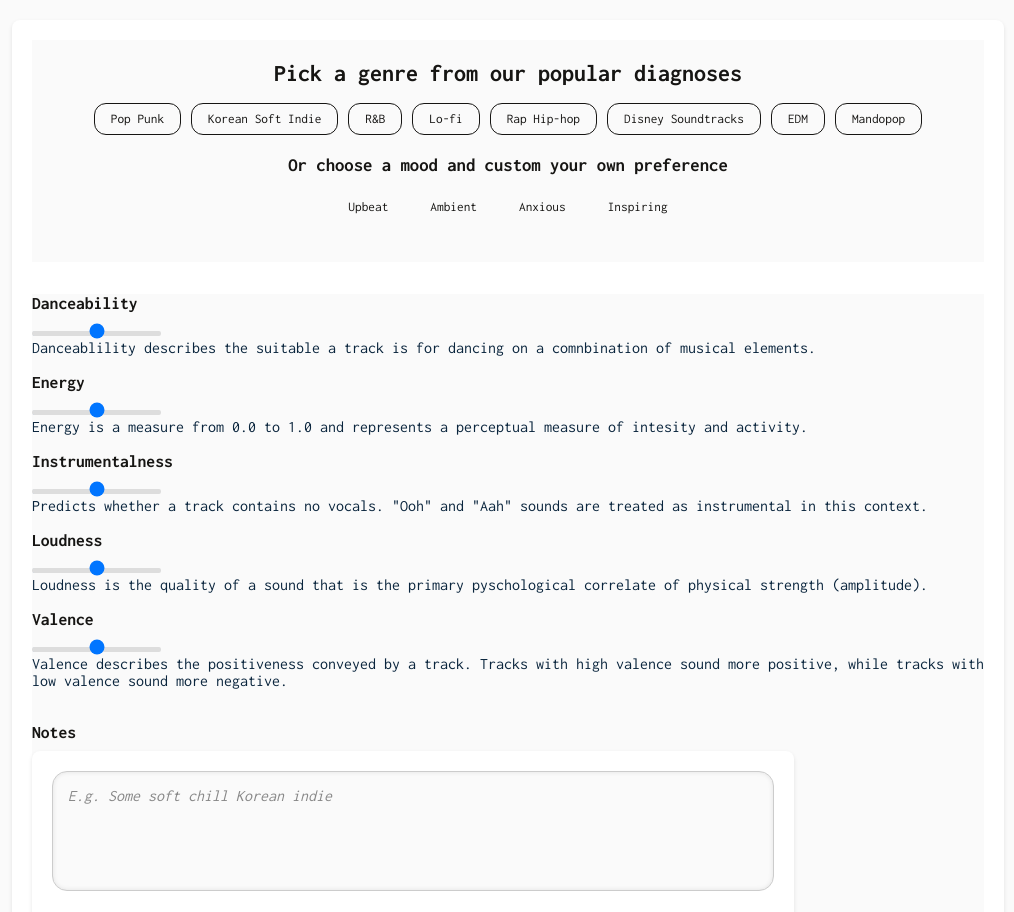
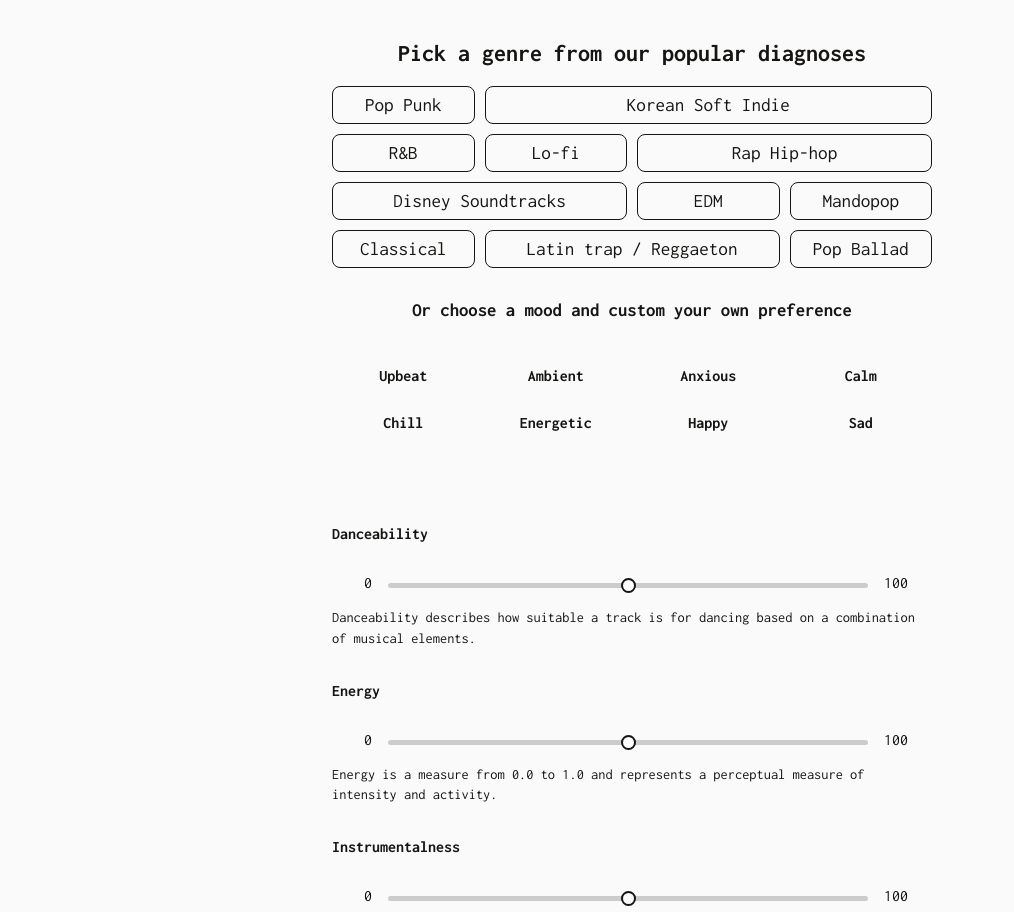
Before and after one commit to ashton15022002/UI-Resonance, a React (Vite) app: page /input in a window 1280 px wide. Shown: the top 912 px of the page, without its empty margins (8-1022 px from the left). Built offline with nearby package versions, Linux system fonts and the light colour scheme.

Commit message:
updated changes

```diff
--- a/src/assets/css/Input.css
+++ b/src/assets/css/Input.css
@@ -1,24 +1,18 @@
 .input-page {
   display: flex;
+  flex-direction: column;
   align-items: center;
   padding: 20px;
 }
-
-.input-container {
-  width: 100vw;
-  background-color: #fff;
-  padding: 20px;
-  border-radius: 8px;
-  box-shadow: 0 2px 4px rgba(0, 0, 0, 0.1);
+.title {
+  margin-bottom: 20px;
 }
-
 .container {
   max-width: 800px;
   margin: 0 auto;
   padding: 20px;
   text-align: center;
 }
-
 .btn-group {
   display: flex;
   flex-wrap: wrap;
@@ -27,7 +21,8 @@
   margin-bottom: 20px;
 }
 
-.btn-primary,
+
+/* .btn-primary,
 .btn-submit {
   display: flex;
   background-color: #fafafa;
@@ -64,88 +59,42 @@ label {
   font-size: 1.1rem;
   margin-bottom: 10px;
   text-align: left;
-}
+} */
 .info {
   font-display: block;
   color: #0a253d;
   font-size: 1rem;
 }
+
 .slider-container {
-  margin-bottom: 20px;
-}
-/* Styling the slider track */
-.slider::-webkit-slider-runnable-track {
-  width: 100%;
-  height: 5px;
-  background: #ddd; /* Light grey track */
-  border-radius: 2px;
-}
+  display: flex;
+  width: 800px;
 
-.slider::-moz-range-track {
-  width: 100%;
-  height: 4px;
-  background: #ddd;
-  border-radius: 2px;
-}
-
-.slider::-ms-track {
-  width: 100%;
-  height: 100px;
-  background: #ddd;
-  border-radius: 2px;
-}
-
-/* Styling the slider thumb */
-.slider::-webkit-slider-thumb {
-  -webkit-appearance: none;
-  appearance: none;
-  width: 20px; /* Width of the slider thumb */
-  height: 20px; /* Height of the slider thumb */
-  background: #fff; /* White thumb */
-  border: 1px solid #000; /* Black border */
-  border-radius: 50%; /* Make it circular */
-  cursor: pointer;
-  margin-top: -8px; /* Centers the thumb on the track */
-}
-
-.slider::-moz-range-thumb {
-  width: 10px;
-  height: 20px;
-  background: #fff;
-  border: 1px solid #000;
-  border-radius: 50%;
-  cursor: pointer;
-}
-
-.slider::-ms-thumb {
-  width: 20px;
-  height: 20px;
-  background: #fff;
-  border: 1px solid #000;
-  border-radius: 50%;
-  cursor: pointer;
-}
-
-
-.slider-value {
-  display: flex;
-  justify-content: space-between;
-}
-
-.slider-label {
-  text-align: center;
-  font-style: italic;
-}
-
-.input-container {
-  width: 80%;
   flex-direction: column;
   align-items: center;
+
 }
-
-textarea#notes {
+Slider {
+scale: 1.5;
+}
+.note{
+  display: flex;
+  flex-direction: column;
+  align-items: left;
+  justify-items: center;
+  width: 800px;
+}
+.btn-submit {
+  display: flex;
+  background-color: #fafafa;
+  color: var(--text-color);
+  border: solid 1px var(--text-color);
+  border-radius: 0.75rem;
+  padding: 0.5rem 1rem;
+}
+/* textarea#notes {
   width: 100%;
-  height: 120px;
+  height: auto;
   border: 1px solid #ccc;
   border-radius: 15px;
   padding: 15px;
@@ -156,8 +105,7 @@ textarea#notes {
   box-sizing: border-box;
   margin-bottom: 20px;
 }
-
 textarea#notes::placeholder {
   color: #888;
   font-style: italic;
-}
+} */
--- a/src/assets/css/index.css
+++ b/src/assets/css/index.css
@@ -121,6 +121,7 @@ p {
 	cursor: pointer;
 }
 
+
 @media screen and (max-width: 500px) {
 	h1 {
 		padding: 1rem;
--- /dev/null
+++ b/src/components/MoodGrid/MoodGrid.css
@@ -0,0 +1,5 @@
+.mood{
+    font-weight: 700;
+    padding: 10px
+
+}
--- /dev/null
+++ b/src/components/MoodGrid/MoodGrid.tsx
@@ -0,0 +1,26 @@
+import React from "react";
+import "./MoodGrid.css";
+
+
+interface MoodGridProps {
+  onDiagnoseSelect: (text: string) => void;
+}
+
+const MoodGrid: React.FC<MoodGridProps> = ({
+  onDiagnoseSelect: handleDiagnoseSelect,
+}) => {
+  return (
+    <div className="container-grid">
+      <div className="mood" onClick={() => handleDiagnoseSelect("Upbeat")}>Upbeat</div>
+      <div className="mood" onClick={() => handleDiagnoseSelect("Ambient")}>Ambient</div>
+      <div className="mood" onClick={() => handleDiagnoseSelect("Anxious")}>Anxious</div>
+      <div className="mood" onClick={() => handleDiagnoseSelect("Calm")}>Calm</div>
+      <div className="mood" onClick={() => handleDiagnoseSelect("Chill")}>Chill</div>
+      <div className="mood" onClick={() => handleDiagnoseSelect("Energetic")}>Energetic</div>
+      <div className="mood" onClick={() => handleDiagnoseSelect("Happy")}>Happy</div>
+      <div className="mood" onClick={() => handleDiagnoseSelect("Sad")}>Sad</div>
+    </div>
+  );
+};
+
+export default MoodGrid;
--- a/src/components/TextInput/TextInput.css
+++ b/src/components/TextInput/TextInput.css
@@ -13,6 +13,7 @@
 	height: 100%;
 	padding: 1.5rem;
 	border-radius: 0.5rem;
+	resize: none;
 }
 
 .contact__form-tag {
--- a/src/pages/Home.tsx
+++ b/src/pages/Home.tsx
@@ -89,7 +89,7 @@ const Home = () => {
 								fontWeight: 700,
 							}}
 						>
-							<a href="https://nauqh.github.io">nauqh</a>
+							<a href="https://nauqh.github.io">Team 1</a>
 						</span>
 					</div>
 					<span
--- a/src/pages/Input.tsx
+++ b/src/pages/Input.tsx
@@ -1,7 +1,11 @@
-import { useState, useEffect } from "react";
+import { useEffect, useState } from "react";
 import { useNavigate } from "react-router-dom";
+import Slider from "../components/Slider/Slider";
+import "../assets/css/Input.css";
 import ScrollReveal from "scrollreveal";
-import "../assets/css/Input.css";
+import GenreGrid from "../components/GenreGrid";
+import TextInput from "../components/TextInput/TextInput";
+import MoodGrid from "../components/MoodGrid/MoodGrid";
 
 const Input = () => {
   const [values, setValues] = useState({
@@ -12,9 +16,10 @@ const Input = () => {
     valence: 50,
     notes: "",
   });
+  const navigate = useNavigate();
 
-  const handleSliderChange = (e) => {
-    setValues({ ...values, [e.target.name]: e.target.value });
+  const handleSliderChange = (name) => (value) => {
+    setValues({ ...values, [name]: value });
   };
 
   const handleTextareaChange = (e) => {
@@ -22,24 +27,32 @@ const Input = () => {
   };
 
   const handleSubmit = () => {
-    // Submit handler logic
+    navigate("/diagnose", {
+      state: { values },
+    });
     console.log(values);
   };
+  const sr = ScrollReveal({
+    duration: 3000,
+  });
+  useEffect(() => {
+    sr.reveal(`.container`, { origin: "top", delay: 100 });
+    sr.reveal(`.slider-container`, { origin: "bottom", delay: 200 });
+    sr.reveal(`.submit-container`, { delay: 400 });
+  }
+  , []);
+
 
   return (
     <div className="input-page">
-      <div className="input-container">
-        <div className="container">
+      <section className="container">
+        <div className="title">
           <h2>Pick a genre from our popular diagnoses</h2>
-          <br></br>
-          <div
-            className="btn-group"
-            style={{
-              display: "flex",
-              justifyContent: "center",
-              flexWrap: "wrap",
-            }}
-          >
+        </div>
+        <GenreGrid onDiagnoseSelect={function (text: string): void {
+          throw new Error("Function not implemented.");
+        } } />
+        {/* <div className="btn-group">
           <button className="btn-primary">Pop Punk</button>
           <button className="btn-primary">Korean Soft Indie</button>
           <button className="btn-primary">R&B</button>
@@ -48,103 +61,70 @@ const Input = () => {
           <button className="btn-primary">Disney Soundtracks</button>
           <button className="btn-primary">EDM</button>
           <button className="btn-primary">Mandopop</button>
-          </div>
-
+        </div> */}
+        <div className="title">
           <h3>Or choose a mood and custom your own preference</h3>
           <br></br>
-          <div className="btn-group">
+        </div>
+        <MoodGrid onDiagnoseSelect={function (text: string): void {
+          throw new Error("Function not implemented.");
+        } } />
+        {/* <div className="btn-group">
           <button className="btn-secondary">Upbeat</button>
           <button className="btn-secondary">Ambient</button>
           <button className="btn-secondary">Anxious</button>
           <button className="btn-secondary">Inspiring</button>
-          </div>
-        </div>
-        <div className="slider-container">
-          <label htmlFor="danceability">Danceability</label>
-          <input
-            className="slider"
-            type="range"
-            id="danceability"
-            name="danceability"
-            min="0"
-            max="100"
+        </div> */}
+      </section>
+      <section className="slider-container">
+        <Slider
+          name="Danceability"
+          description="Danceability describes how suitable a track is for dancing based on a combination of musical elements."
+          onSliderChange={handleSliderChange("danceability")}
           value={values.danceability}
-            onChange={handleSliderChange}
+          min={0}
+          max={100}
         />
-          <div className="info">
-            Danceablility describes the suitable a track is for dancing on a
-            comnbination of musical elements.
-          </div>
-          <br></br>
-          <label htmlFor="energy">Energy</label>
-          <input
-            className="slider"
-            type="range"
-            id="energy"
-            name="energy"
-            min="0"
-            max="100"
+        <Slider
+          name="Energy"
+          description="Energy is a measure from 0.0 to 1.0 and represents a perceptual measure of intensity and activity."
+          onSliderChange={handleSliderChange("energy")}
           value={values.energy}
-            onChange={handleSliderChange}
+          min={0}
+          max={100}
         />
-          <div className="info">
-            Energy is a measure from 0.0 to 1.0 and represents a perceptual
-            measure of intesity and activity.
-          </div>
-          <br></br>
-          <label htmlFor="instrumentalness">Instrumentalness</label>
-          <input
-            className="slider"
-            type="range"
-            id="instrumentalness"
-            name="instrumentalness"
-            min="0"
-            max="100"
+        <Slider
+          name="Instrumentalness"
+          description="Predicts whether a track contains no vocals. 'Ooh' and 'Aah' sounds are treated as instrumental in this context."
+          onSliderChange={handleSliderChange("instrumentalness")}
           value={values.instrumentalness}
-            onChange={handleSliderChange}
+          min={0}
+          max={100}
         />
-          <div className="info">
-            Predicts whether a track contains no vocals. "Ooh" and "Aah" sounds
-            are treated as instrumental in this context.
-          </div>
-          <br></br>
-          <label htmlFor="loudness">Loudness</label>
-          <input
-            className="slider"
-            type="range"
-            id="loudness"
-            name="loudness"
-            min="0"
-            max="100"
+        <Slider
+          name="Loudness"
+          description="The overall loudness of a track in decibels (dB)."
+          onSliderChange={handleSliderChange("loudness")}
           value={values.loudness}
-            onChange={handleSliderChange}
+          min={0}
+          max={100}
         />
-          <div className="info">
-            Loudness is the quality of a sound that is the primary pyschological
-            correlate of physical strength (amplitude).
-          </div>
-          <br></br>
-          <label htmlFor="valence">Valence</label>
-          <input
-            className="slider"
-            type="range"
-            id="valence"
-            name="valence"
-            min="0"
-            max="100"
+        <Slider
+          name="Valence"
+          description="A measure from 0.0 to 1.0 describing the musical positiveness conveyed by a track."
+          onSliderChange={handleSliderChange("valence")}
           value={values.valence}
-            onChange={handleSliderChange}
+          min={0}
+          max={100}
         />
-          <div className="info">
-            Valence describes the positiveness conveyed by a track. Tracks with
-            high valence sound more positive, while tracks with low valence
-            sound more negative.
-          </div>
-          <br></br>
-          <br></br>
-
         <div className="note">
-            <div className="label-container">
+          <TextInput
+            label="Notes"
+            placeholder="E.g. Some soft chill Korean indie"
+            value={values.notes}
+            onChange={handleTextareaChange}
+          />
+          {/* <div className="label-container">
             <label htmlFor="notes">Notes</label>
           </div>
           <div className="input-container">
@@ -153,14 +133,15 @@ const Input = () => {
               name="notes"
               placeholder="E.g. Some soft chill Korean indie"
             ></textarea>
-              <br />
+          </div> */}
+        </div>
+      </section>
+
+      <section className="submit-container">
         <button className="btn-submit" onClick={handleSubmit}>
           Give me new songs!
         </button>
-            </div>
-          </div>
-        </div>
-      </div>
+      </section>
     </div>
   );
 };
```
Lines whose indentation alone changed are shown as unchanged.
